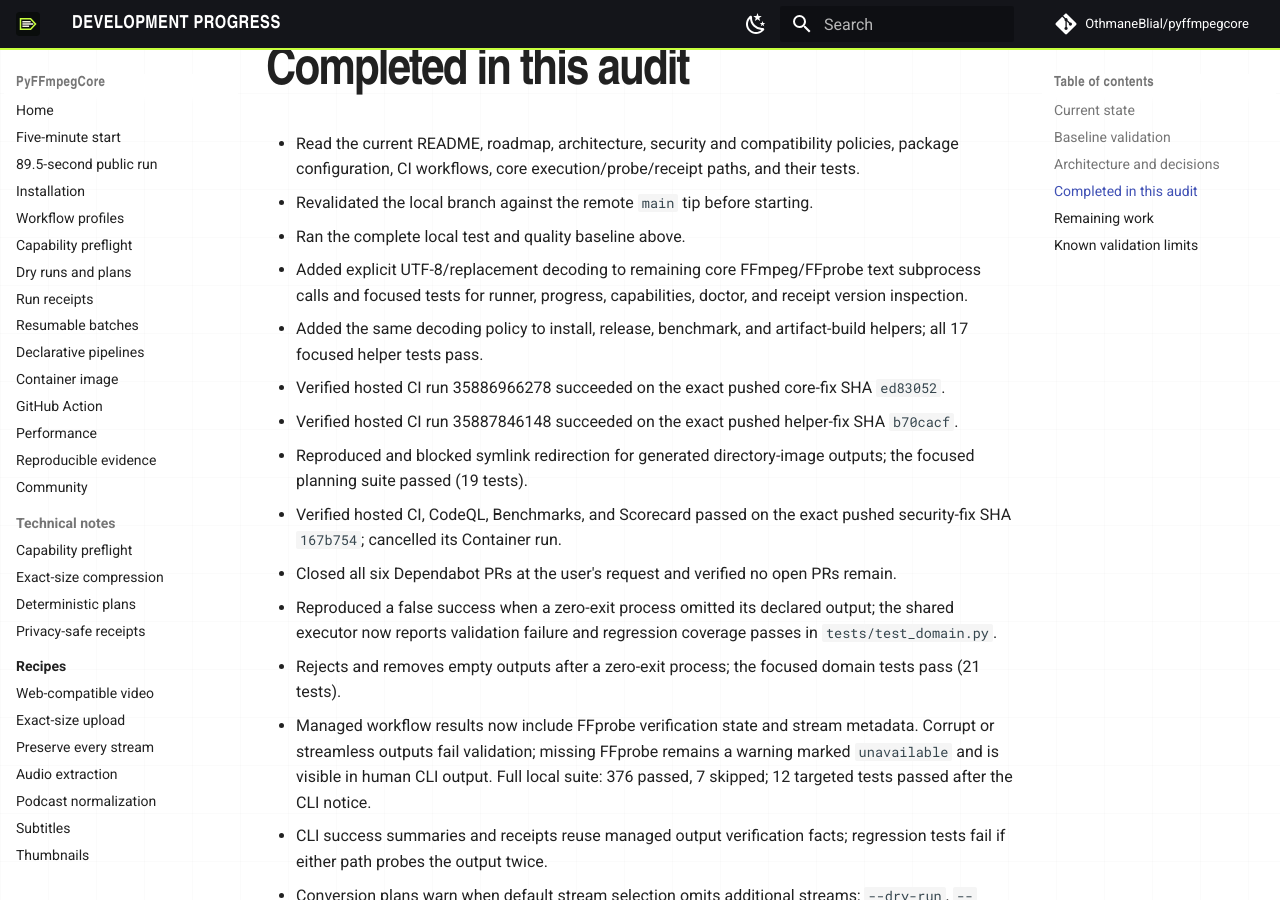
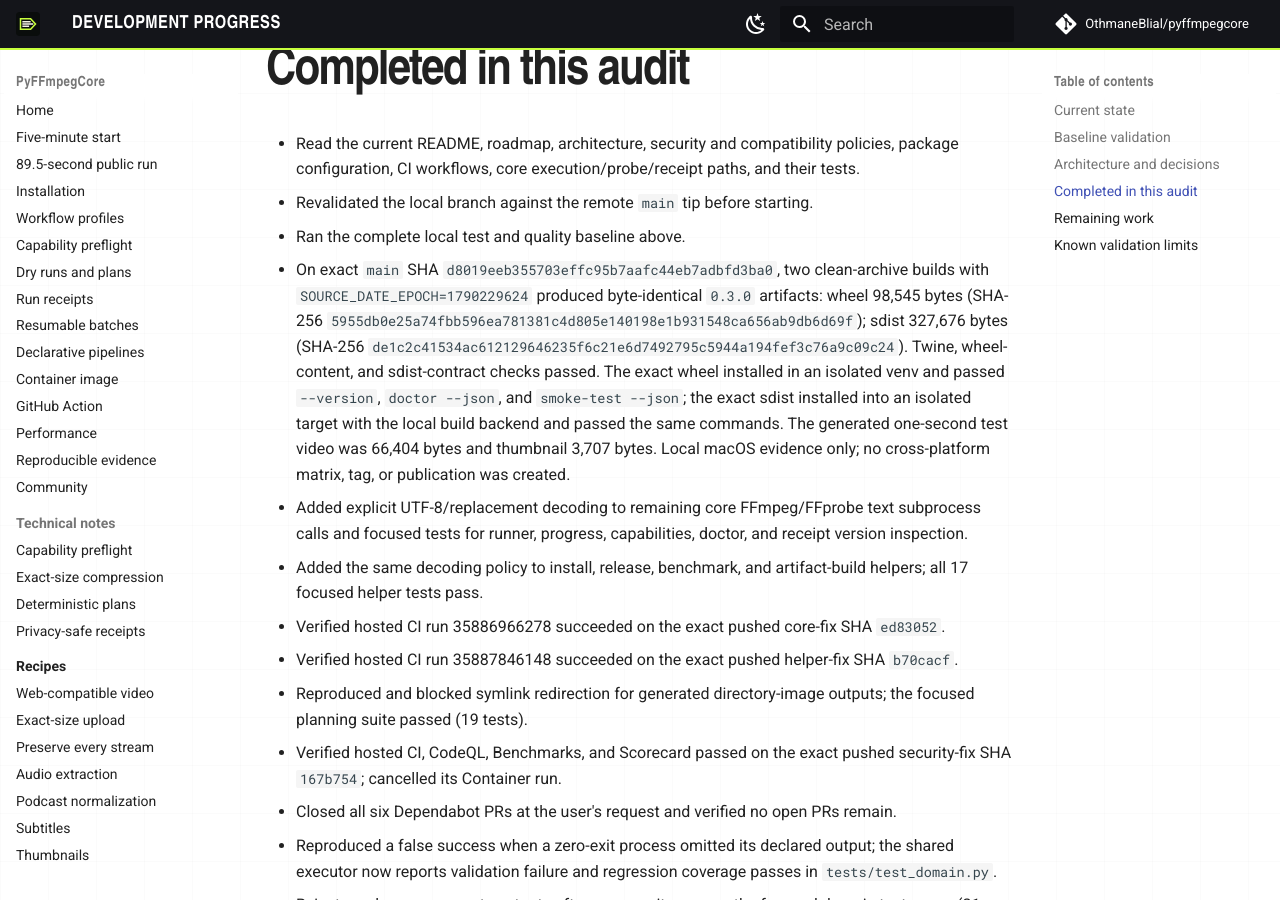
Before and after one commit to OthmaneBlial/pyffmpegcore, an MkDocs documentation site: the page built from docs/PROGRESS.md, in a window 1280 px wide and 900 px high, scrolled down 12437 px. Built offline with MkDocs 1.6.1 and Material for MkDocs 9.7.7, drawn with Linux system fonts in a browser that asks for light colours; comment, search, counter and statistics services are not loaded.

Commit message:
docs: record reproducible artifact checks

```diff
--- a/docs/PROGRESS.md
+++ b/docs/PROGRESS.md
@@ -123,6 +123,7 @@ The image-directory planner resolved generated output filenames before checking
 - Read the current README, roadmap, architecture, security and compatibility policies, package configuration, CI workflows, core execution/probe/receipt paths, and their tests.
 - Revalidated the local branch against the remote `main` tip before starting.
 - Ran the complete local test and quality baseline above.
+- On exact `main` SHA `d8019eeb355703effc95b7aafc44eb7adbfd3ba0`, two clean-archive builds with `SOURCE_DATE_EPOCH=1790229624` produced byte-identical `0.3.0` artifacts: wheel 98,545 bytes (SHA-256 `5955db0e25a74fbb596ea781381c4d805e140198e1b931548ca656ab9db6d69f`); sdist 327,676 bytes (SHA-256 `de1c2c41534ac612129646235f6c21e6d7492795c5944a194fef3c76a9c09c24`). Twine, wheel-content, and sdist-contract checks passed. The exact wheel installed in an isolated venv and passed `--version`, `doctor --json`, and `smoke-test --json`; the exact sdist installed into an isolated target with the local build backend and passed the same commands. The generated one-second test video was 66,404 bytes and thumbnail 3,707 bytes. Local macOS evidence only; no cross-platform matrix, tag, or publication was created.
 - Added explicit UTF-8/replacement decoding to remaining core FFmpeg/FFprobe text subprocess calls and focused tests for runner, progress, capabilities, doctor, and receipt version inspection.
 - Added the same decoding policy to install, release, benchmark, and artifact-build helpers; all 17 focused helper tests pass.
 - Verified hosted CI run 35886966278 succeeded on the exact pushed core-fix SHA `ed83052`.
```
